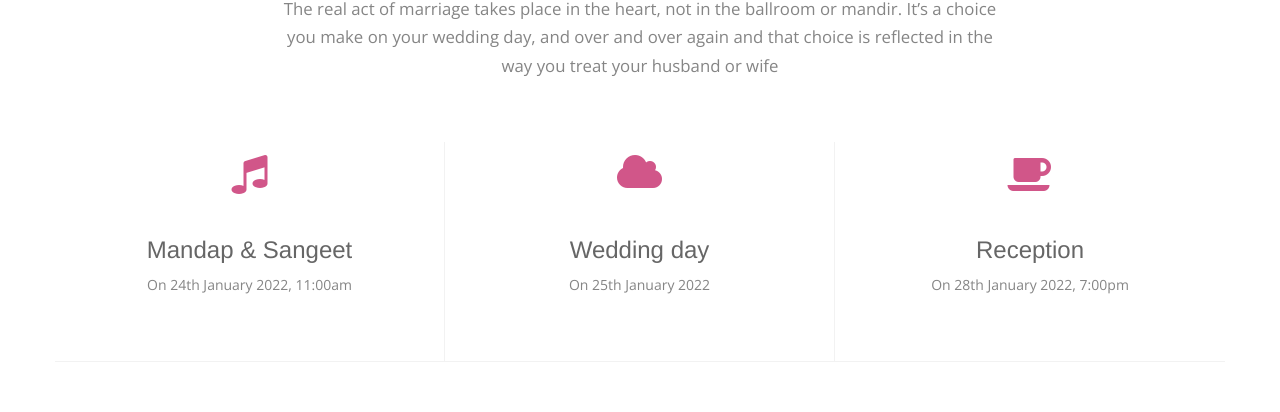
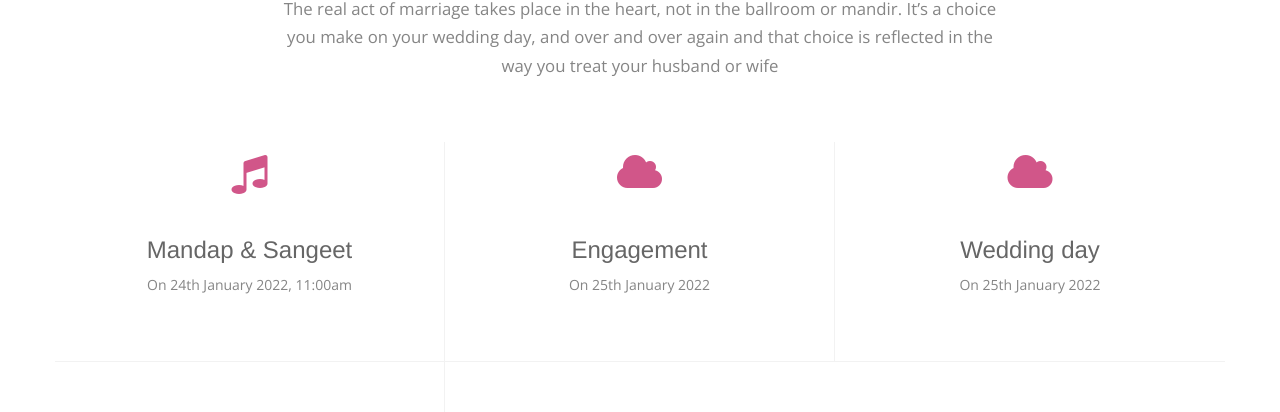
Before and after one commit to TheRohitChoubey/angular_mohit_nidhi, an Angular app: page / in a window 1280 px wide. Shown: the part 1114-1526 px from the top of the page. Built offline with nearby package versions, Linux system fonts and the light colour scheme.

Commit message:
adding engagement event

```diff
--- a/src/app/components/events/events.component.html
+++ b/src/app/components/events/events.component.html
@@ -24,6 +24,15 @@
                         <i class="fa fa-cloud"></i>
                     </div>
                     <div class="service-info">
+                        <h3>Engagement</h3>
+                        <p>On 25th January 2022</p>
+                    </div>
+                </div>
+                <div class="col-sm-4 wow fadeInDown animated" data-wow-duration="1000ms" data-wow-delay="550ms" style="visibility: visible; animation-duration: 1000ms; -webkit-animation-duration: 1000ms; animation-delay: 550ms; -webkit-animation-delay: 550ms; animation-name: fadeInDown; -webkit-animation-name: fadeInDown;">
+                    <div class="service-icon">
+                        <i class="fa fa-cloud"></i>
+                    </div>
+                    <div class="service-info">
                         <h3>Wedding day</h3>
                         <p>On 25th January 2022</p>
                     </div>
```
